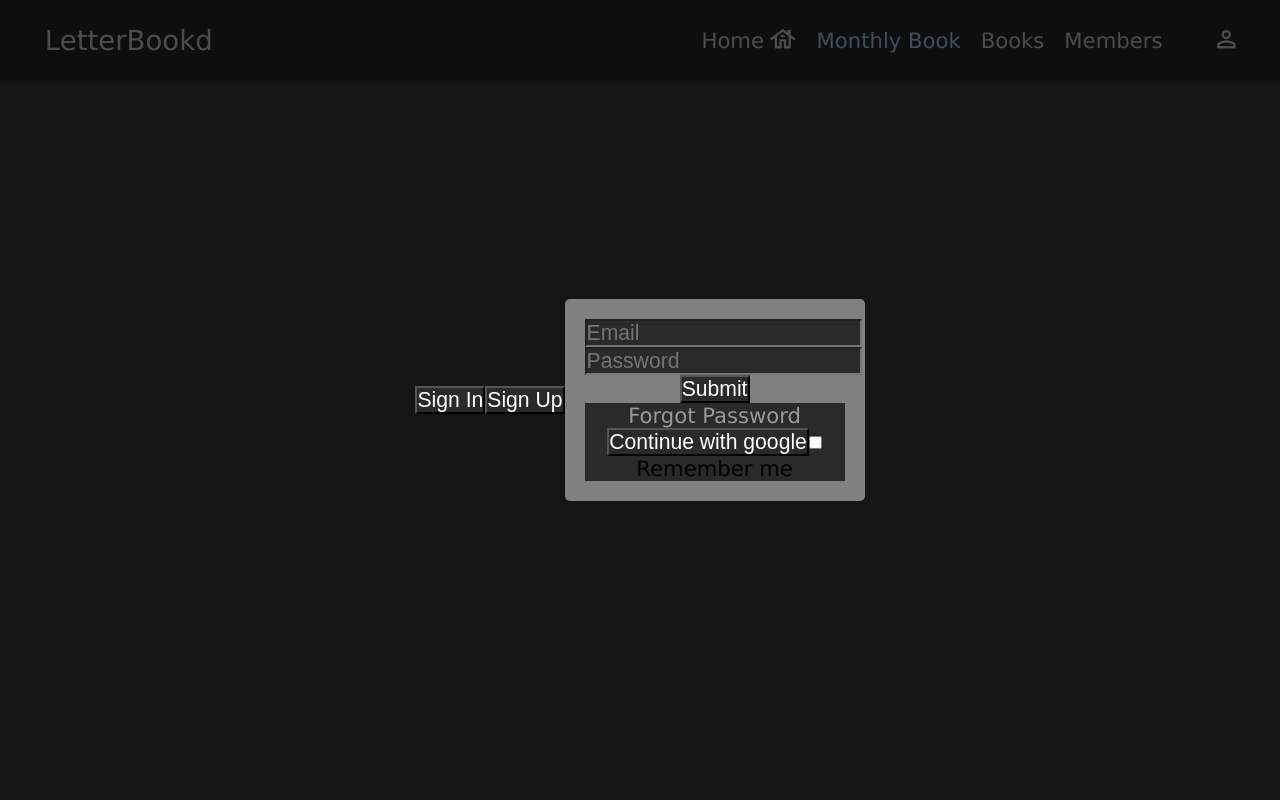
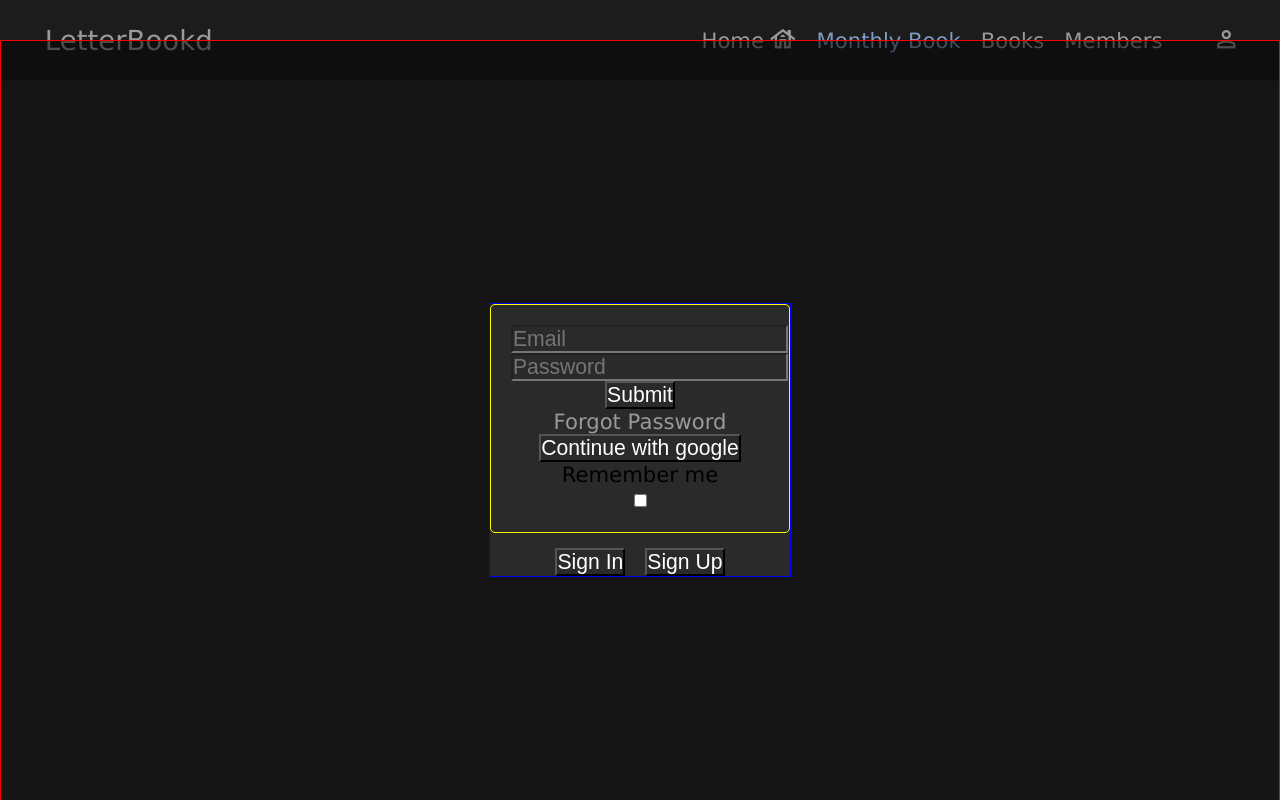
Before and after one commit to diaz-francisco/LetterBookd, a React (Vite) app in the folder frontend/: page /signin in a window 1280 px wide. Built offline with nearby package versions, Linux system fonts and the light colour scheme.

Commit message:
Modal header

```diff
--- a/frontend/src/components/Auth/Signin.tsx
+++ b/frontend/src/components/Auth/Signin.tsx
@@ -6,14 +6,7 @@ const Signin: React.FC = () => {
 
   return (
     <div className="modal">
-      <div className="buttons">
-        <button aria-pressed={mode === "signin"} onClick={() => setMode("signin")}>
-          Sign In
-        </button>
-        <button aria-pressed={mode === "signup"} onClick={() => setMode("signup")}>
-          Sign Up
-        </button>
-      </div>
+      <div className="modal-container">
         {/* Mode Switch */}
         {mode === "signin" ? (
           <form className="modal-content">
@@ -23,8 +16,8 @@ const Signin: React.FC = () => {
             <div>
               <a href="/forgot-password">Forgot Password</a>
               <button type="button">Continue with google</button>
+              <p>Remember me</p>
               <input type="checkbox"></input>
-            <p>Remember me</p>
             </div>
           </form>
         ) : (
@@ -35,6 +28,15 @@ const Signin: React.FC = () => {
             <button type="button">Submit</button>
           </form>
         )}
+        <div className="buttons">
+          <button aria-pressed={mode === "signin"} onClick={() => setMode("signin")}>
+            Sign In
+          </button>
+          <button aria-pressed={mode === "signup"} onClick={() => setMode("signup")}>
+            Sign Up
+          </button>
+        </div>
+      </div>
     </div>
   );
 };
--- a/frontend/src/components/Auth/styles/Signin.css
+++ b/frontend/src/components/Auth/styles/Signin.css
@@ -1,25 +1,37 @@
-.buttons {
-  display: flex;
-}
-
 .modal {
   position: fixed;
-  top: 0;
-  left: 0;
+  top: 5vh;
   width: 100%;
   height: 100%;
   background: rgba(0, 0, 0, 0.5);
   display: flex;
+  flex-direction: column;
+  align-items: center;
   justify-content: center;
-  align-items: center;
+  border: solid 1px red;
+}
+
+.modal-container {
+  display: flex;
+  flex-direction: column;
+
+  gap: 15px;
+  border: solid 1px blue;
 }
 
 .modal-content {
-  background: gray;
   padding: 20px;
   border-radius: 5px;
   width: 300px;
   text-align: center;
+  border: solid 1px yellow;
+}
+
+.buttons {
+  display: flex;
+  justify-content: center;
+  align-items: center;
+  gap: 20px;
 }
 
 button,
--- a/frontend/src/components/Layout/Header.tsx
+++ b/frontend/src/components/Layout/Header.tsx
@@ -4,6 +4,7 @@ import "./styles/Header.css";
 
 const Header: React.FC = () => {
   const [openMenu, setOpenMenu] = useState(false);
+  const [openSignin, setOpenSignin] = useState(false);
 
   const toggleMenu = () => {
     setOpenMenu(!openMenu);
@@ -11,6 +12,14 @@ const Header: React.FC = () => {
 
   const closeMenu = () => {
     setOpenMenu(false);
+  };
+
+  const toggleSignin = () => {
+    setOpenSignin(!openSignin);
+  };
+
+  const closeSignin = () => {
+    setOpenSignin(false);
   };
 
   useEffect(() => {
@@ -69,14 +78,14 @@ const Header: React.FC = () => {
           <div></div>
           <div className="right-item">
             <li className="signin" style={{ backgroundColor: "var(--background)" }}>
-              <Link to="signin" onClick={closeMenu}>
+              <a onClick={closeMenu}>
                 <span
                   style={{ backgroundColor: "var(--background)", borderRadius: "5px", marginTop: "3px" }}
                   className="material-symbols-outlined home"
                 >
-                  person{" "}
+                  person
                 </span>
-              </Link>
+              </a>
             </li>
           </div>
         </ul>
```
Lines whose indentation alone changed are shown as unchanged.
